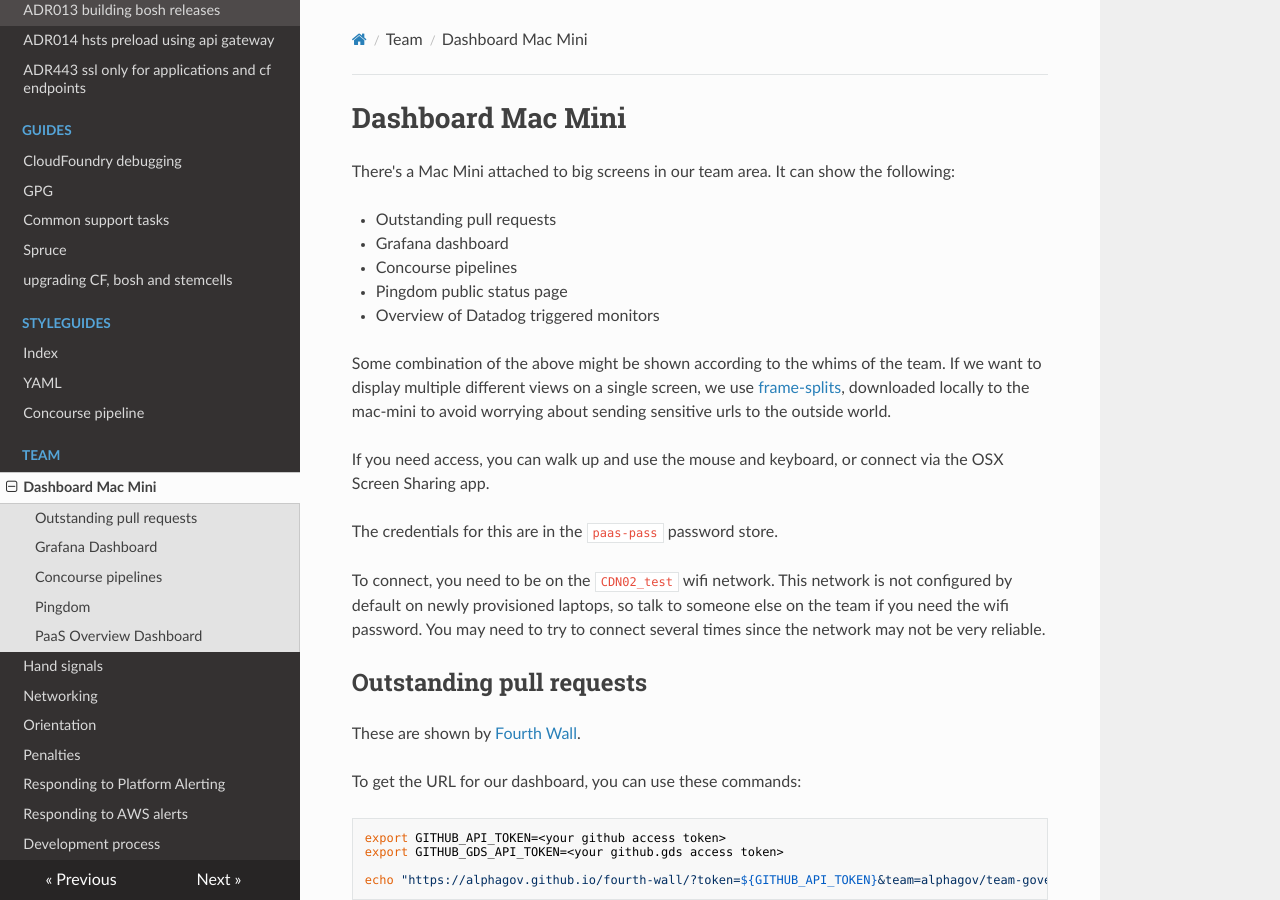
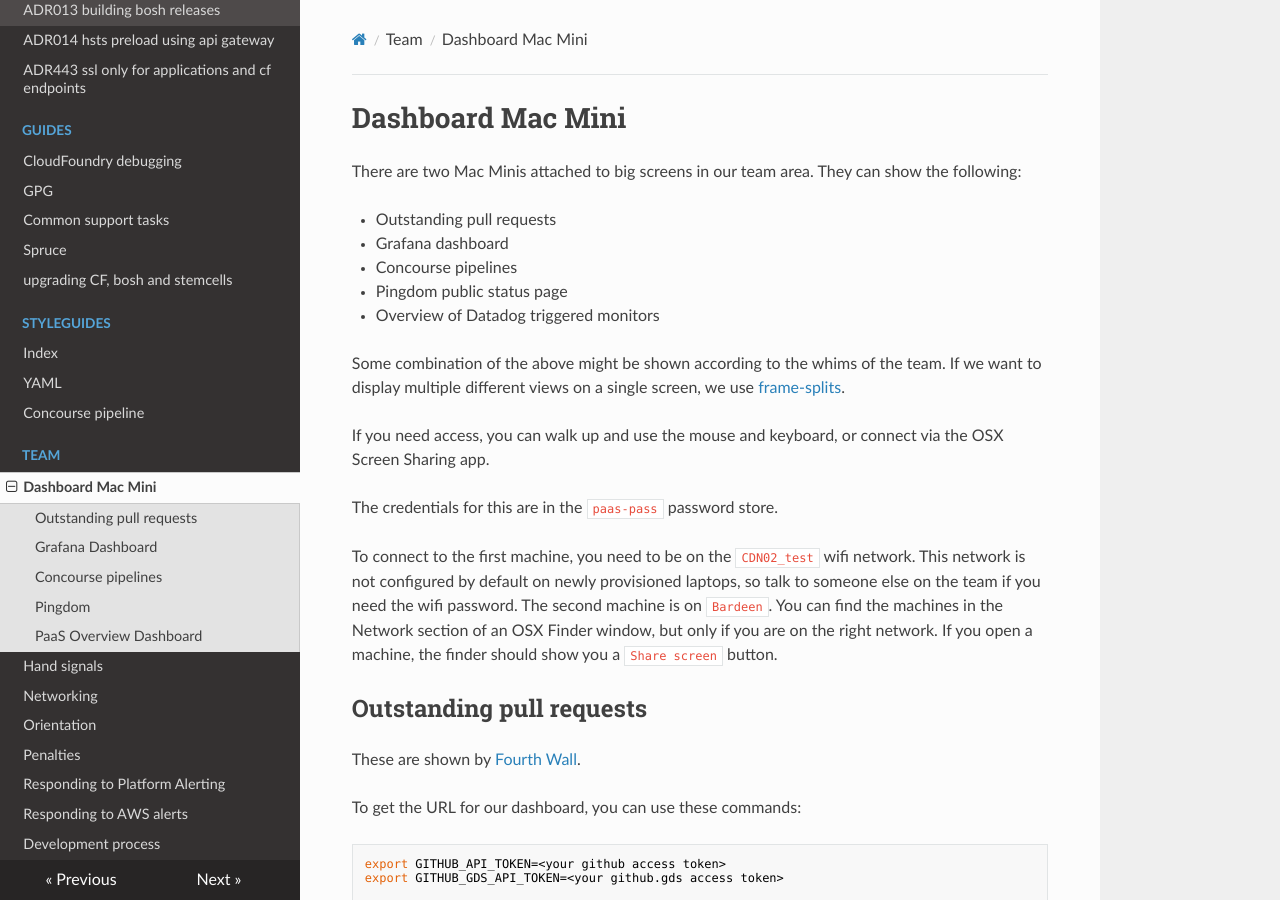
Before and after one commit to alphagov/paas-team-manual, an MkDocs documentation site: the page built from docs/team/dashboard_mac_mini.md, in a window 1280 px wide and 900 px high. Built offline with MkDocs 1.6.1, drawn with Linux system fonts in a browser that asks for light colours; nearby versions of some CDN libraries.

Commit message:
Update mac mini advice to mention the new machine
It's on a different network.
Also give more specific instructions on how to use screen sharing.

```diff
--- a/docs/team/dashboard_mac_mini.md
+++ b/docs/team/dashboard_mac_mini.md
@@ -1,6 +1,6 @@
 # Dashboard Mac Mini
 
-There's a Mac Mini attached to big screens in our team area. It can show the
+There are two Mac Minis attached to big screens in our team area. They can show the
 following:
 
 * Outstanding pull requests
@@ -11,14 +11,17 @@ following:
 
 Some combination of the above might be shown according to the whims of the team.
 If we want to display multiple different views on a single screen, we use
-[frame-splits](https://github.com/dsingleton/frame-splits), downloaded locally to the mac-mini to
-avoid worrying about sending sensitive urls to the outside world.
+[frame-splits](https://github.com/dsingleton/frame-splits).
 
 If you need access, you can walk up and use the mouse and keyboard, or connect via the OSX Screen Sharing app.
 
 The credentials for this are in the `paas-pass` password store.
 
-To connect, you need to be on the `CDN02_test` wifi network. This network is not configured by default on newly provisioned laptops, so talk to someone else on the team if you need the wifi password. You may need to try to connect several times since the network may not be very reliable.
+To connect to the first machine, you need to be on the `CDN02_test` wifi network.
+This network is not configured by default on newly provisioned laptops, so talk to someone else on the team if you need the wifi password.
+The second machine is on `Bardeen`.
+You can find the machines in the Network section of an OSX Finder window, but only if you are on the right network.
+If you open a machine, the finder should show you a `Share screen` button.
 
 ## Outstanding pull requests
 
```
